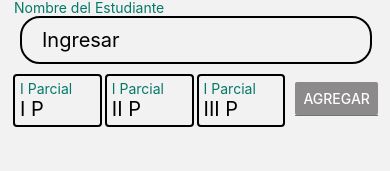
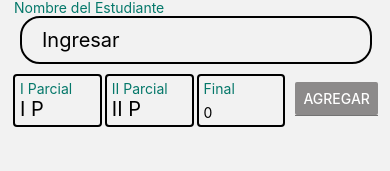
Before and after one commit to kevinRepos-droid/EspecialReact, a React Native app: screen /Inicio in a window 390 px wide. Shown: the part 110-281 px from the top of the page. Built offline with nearby package versions, Linux system fonts and the light colour scheme.

Commit message:
reparando operacion logica, nota final

```diff
--- a/src/secreen/Home.tsx
+++ b/src/secreen/Home.tsx
@@ -8,15 +8,17 @@ const List = ({ navigation }) => {
         );
         const [nombre, setNombre] = useState<string>('')
         const [nombres, setNombres] = useState<string[]>([])
+
         const [parcial1, setParcial1] = useState<string>("")
         const [parcial2, setParcial2] = useState<string>("")
-    const [parcial3, setParcial3] = useState<string>("")
         const [resultado, setResultado] = useState<number>(0);
 
         const crearNombre = () => {
+
             setNombres([...nombres, nombre])
-        let calculo = parseFloat(parcial1) + parseFloat(parcial2) + parseFloat(parcial3)
-        let calcul = calculo / 3
+
+            let calculo = parseFloat(parcial1) + parseFloat(parcial2)
+            let calcul = calculo / 2
             let resultado = calcul
             setResultado(resultado)
         }
@@ -49,7 +51,7 @@ const List = ({ navigation }) => {
                 </View>
 
                 <View style={styles.container3}>
-              <Text style={styles.text1}>I Parcial</Text>
+                <Text style={styles.text1}>II Parcial</Text>
                 <TextInput
                     placeholder={"II P"}
                     style={styles.text}
@@ -57,12 +59,8 @@ const List = ({ navigation }) => {
                 />
                 </View>
                 <View style={styles.container3}>
-              <Text style={styles.text1}>I Parcial</Text>
-              <TextInput
-                placeholder={"III P"}
-                style={styles.text}
-                onChangeText={setParcial3}
-              />
+                <Text style={styles.text1}>Final</Text>
+                <Text>{resultado}</Text>
                 </View>
                 <View style={styles.scrollView}>
                     <View style={styles.separator}>
```
Lines whose indentation alone changed are shown as unchanged.
